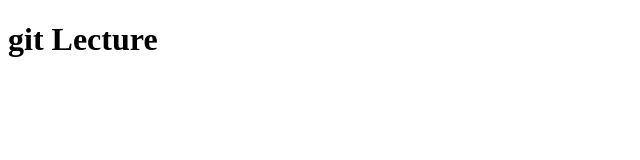
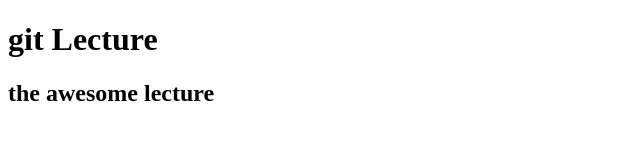
Before and after one commit to BahaJawaberh/gitTest, a plain HTML site: page index.html in a window 1280 px wide. Shown: the whole page, without its empty margins (0-640 px from the left). Drawn offline with Linux system fonts and the light colour scheme.

Commit message:
adding subtitle

```diff
--- a/index.html
+++ b/index.html
@@ -9,6 +9,7 @@
 <body>
     <div class="header">
         <h1>git Lecture</h1>
+        <h2>the awesome lecture</h2>
     </div>
 </body>
 </html>
```
